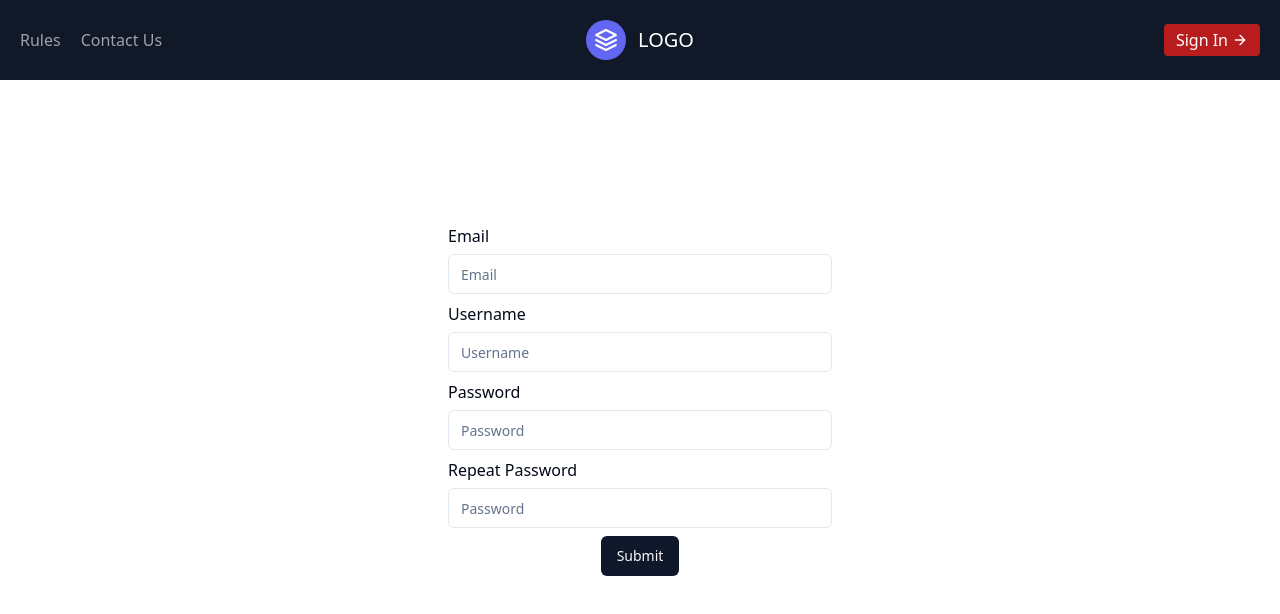
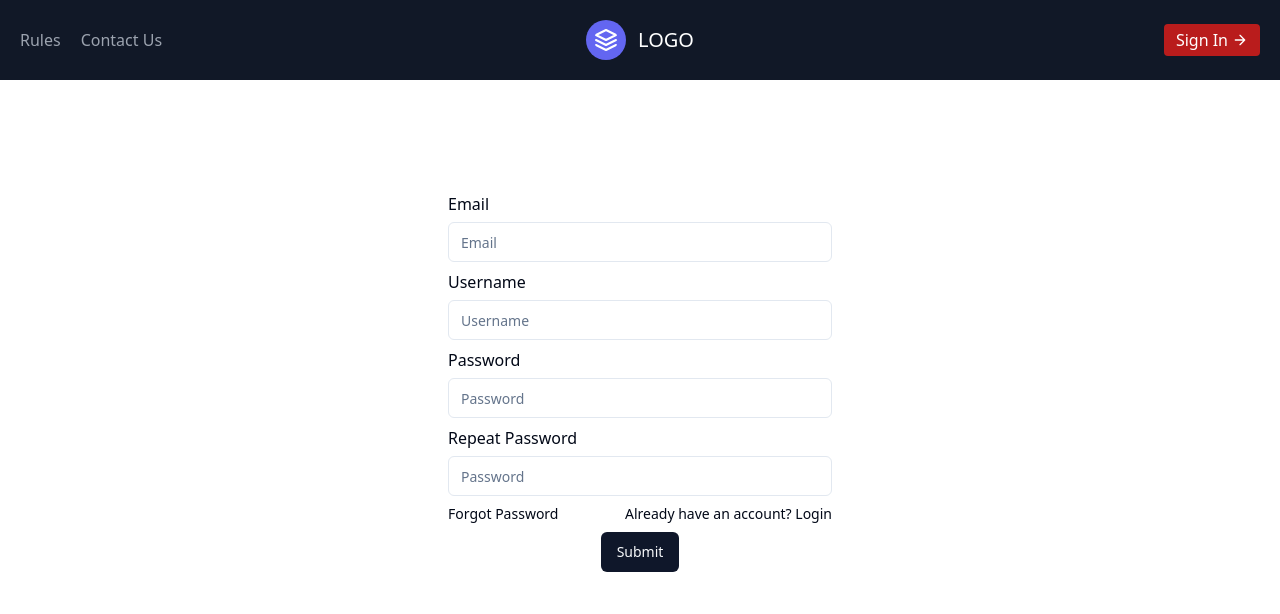
Before and after one commit to GabrieleZito/FantaLOL, a React (Vite) app: page /sign-in in a window 1280 px wide. Shown: the top 614 px of the page. Built offline with nearby package versions, Linux system fonts and the light colour scheme.

Commit message:
layout fix, add pages

```diff
--- a/src/API.js
+++ b/src/API.js
@@ -6,7 +6,7 @@ const register = async (user) => {
     try {
         const { data } = await axios.post(URL + "/auth/register", user);
         console.log(data);
-        return { msg: "User registered" };
+        return { msg: "User registered" , ...data};
     } catch (e) {
         const error = e.response.data.err;
         switch (error) {
--- a/src/App.jsx
+++ b/src/App.jsx
@@ -1,28 +1,34 @@
 import { useState } from "react";
-import reactLogo from "./assets/react.svg";
-import viteLogo from "/vite.svg";
 import "./App.css";
-import { Button } from "./components/ui/button";
 import { BrowserRouter, Routes, Route } from "react-router-dom";
 import { NavBar } from "./components/custom/Navbar";
 import { Home } from "./components/custom/Home";
 import { SignIn } from "./components/custom/SignIn";
 import { NotFound } from "./components/custom/NotFound";
+import { Dashboard } from "./components/custom/Dashboard";
+import { PasswordReset } from "./components/custom/PasswordReset";
 
 function App() {
     const [count, setCount] = useState(0);
 
     return (
         <>
-            <BrowserRouter>
-              <Routes>
-                <Route path="/" element={<NavBar/>}>
-                  <Route index element={<Home/>} />
-                  <Route path="sign-in" element={<SignIn/>} />
-                  <Route path="*" element={<NotFound/>}/>
-                </Route>
-              </Routes>
-            </BrowserRouter>
+            <div className="">
+                <BrowserRouter>
+                    <Routes>
+                        <Route path="/" element={<NavBar />}>
+                            <Route index element={<Home />} />
+                            <Route path="sign-in" element={<SignIn />} />
+                            <Route path="dashboard" element={<Dashboard />} />
+                            <Route
+                                path="reset-password"
+                                element={<PasswordReset />}
+                            />
+                            <Route path="*" element={<NotFound />} />
+                        </Route>
+                    </Routes>
+                </BrowserRouter>
+            </div>
         </>
     );
 }
--- /dev/null
+++ b/src/components/custom/Dashboard.jsx
@@ -0,0 +1,9 @@
+import React from "react";
+
+export function Dashboard(props) {
+    return (
+        <>
+            <div className="flex">DASHBOARD</div>
+        </>
+    );
+}
--- a/src/components/custom/Navbar.jsx
+++ b/src/components/custom/Navbar.jsx
@@ -4,7 +4,7 @@ export function NavBar(props) {
     return (
         <>
             <header className="text-gray-400 bg-gray-900 body-font">
-                <div className="container fixed flex flex-col flex-wrap items-center p-5 mx-auto bg-gray-900 md:flex-row">
+                <div className="container flex flex-col flex-wrap items-center max-w-full p-5 mx-auto bg-gray-900 md:flex-row">
                     <nav className="flex flex-wrap items-center text-base lg:w-2/5 md:ml-auto">
                         <a className="mr-5 cursor-pointer hover:text-white">
                             Rules
--- /dev/null
+++ b/src/components/custom/PasswordReset.jsx
@@ -0,0 +1,9 @@
+import React from "react";
+
+export function PasswordReset(props) {
+    return (
+        <>
+            <div className="container">PASSWORD RESET</div>
+        </>
+    );
+}
--- a/src/components/custom/SignIn.jsx
+++ b/src/components/custom/SignIn.jsx
@@ -5,6 +5,7 @@ import { Input } from "@/components/ui/input";
 import { Button } from "@/components/ui/button";
 import { Label } from "@radix-ui/react-label";
 import API from "../../API.js";
+import { NavLink, useNavigate } from "react-router-dom";
 
 const signUpSchema = z
     .object({
@@ -19,6 +20,8 @@ const signUpSchema = z
     });
 
 export function SignIn() {
+    const navigate = useNavigate();
+
     const {
         register,
         handleSubmit,
@@ -37,18 +40,21 @@ export function SignIn() {
             username: getValues("username"),
             password: getValues("password"),
         });
-        console.log(result);
+        //console.log(result);
         if (result.err) {
             console.log(result.field);
             setError(result.field, { message: result.err });
         } else {
-            alert("Utente registrato");
+            //alert("Utente registrato");
+            console.log(result);
+
+            navigate("/dashboard");
         }
     };
 
     return (
         <>
-            <div className="container flex items-center justify-center h-screen ">
+            <div className="container flex items-center justify-center h-auto py-28">
                 <div className="w-96">
                     <form
                         onSubmit={handleSubmit(onSubmit)}
@@ -118,7 +124,14 @@ export function SignIn() {
                                 ""
                             )}
                         </div>
-
+                        <div className="container flex justify-between px-0">
+                            <NavLink to="/reset-password">
+                                <p className="text-sm">Forgot Password</p>
+                            </NavLink>
+                            <p className="text-sm">
+                                Already have an account? Login
+                            </p>
+                        </div>
                         <Button disabled={isSubmitting} className="mt-20">
                             Submit
                         </Button>
```
